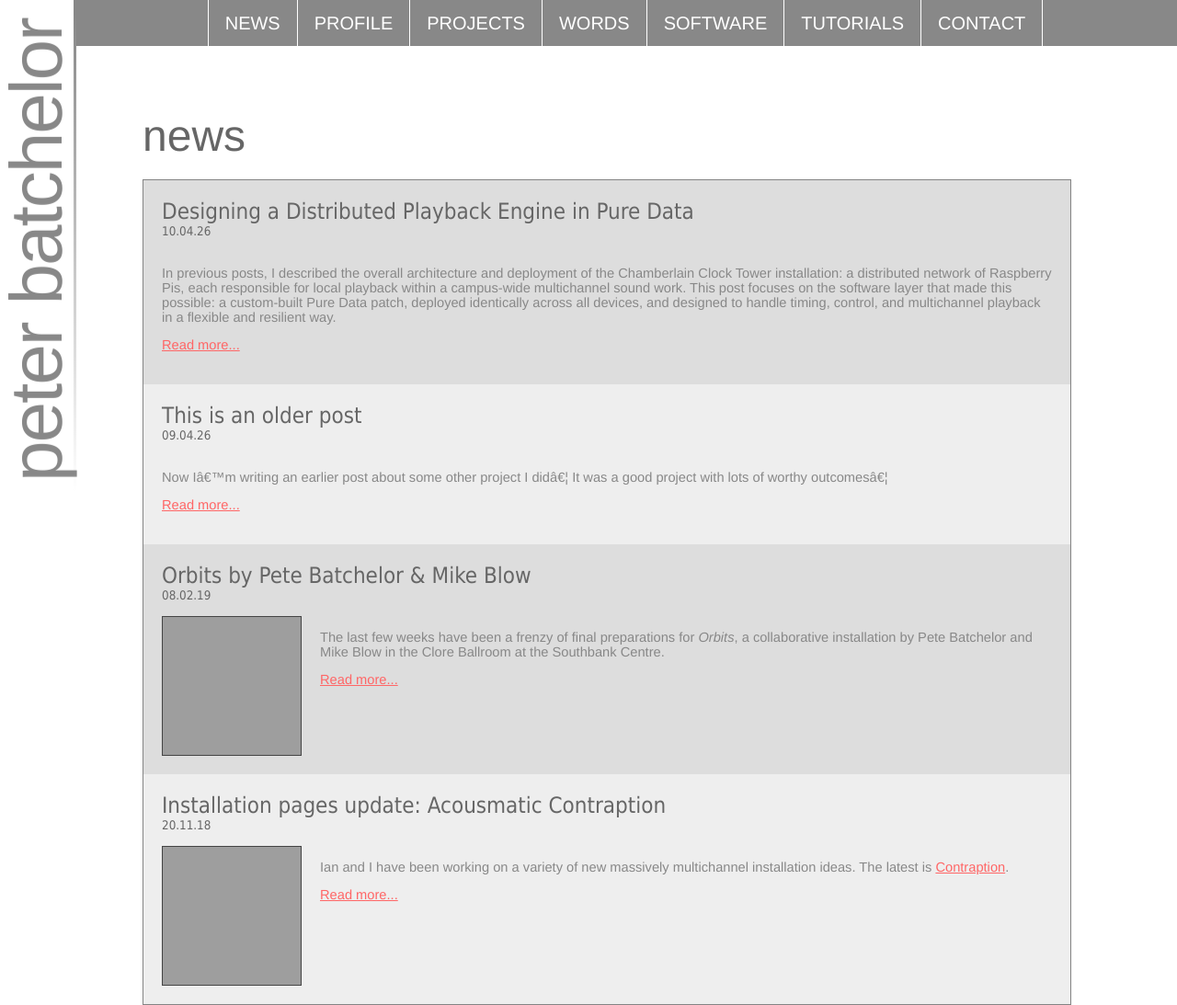
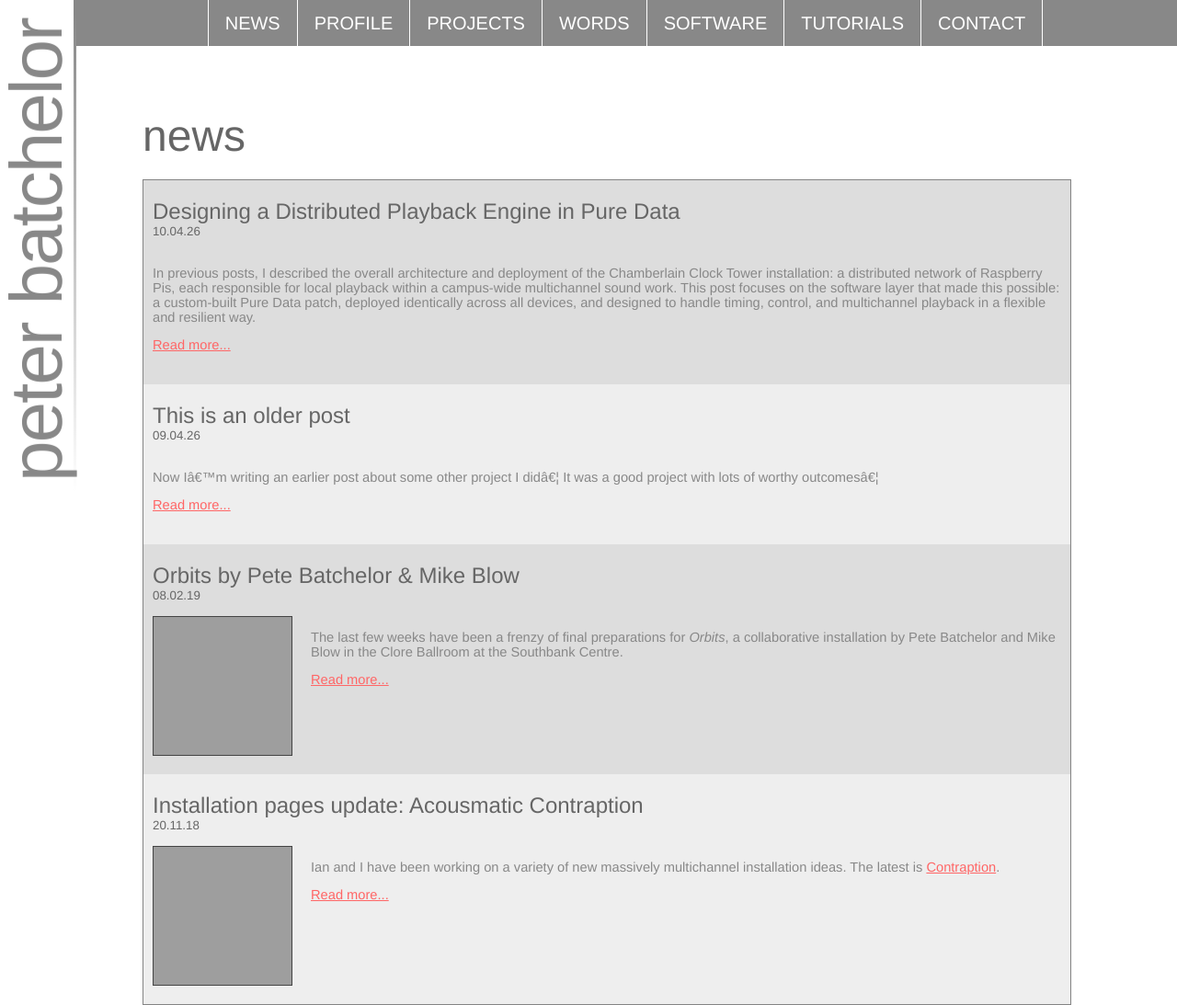
Before and after one commit to acousma74/peterbatchelor, a Jekyll site: the page built from index.md, in a window 1280 px wide. Shown: the whole page at 92% size. Built offline with Jekyll 4.4.1, drawn with Linux system fonts in a browser that asks for light colours; grey boxes are pictures that could not be loaded.

Commit message:
news formatting

```diff
--- a/assets/css/peteStyles.css
+++ b/assets/css/peteStyles.css
@@ -267,14 +267,16 @@ table.news {
 
 tr.news:nth-child(even) {background-color: #EEEEEE;}
 tr.news:nth-child(odd) {background-color: #DDDDDD;}
-td.news			{padding: 20px;
+td.news			{padding: 20px 10px; /* 20px top/bottom, 10px left/right */
+                vertical-align: top; /* Positions content at the top of the cell */
+                text-align: left;    /* Ensures content is to the left */
 				}
-h1.news			{font-family: Tahoma, Verdana, Arial, sans-serif;
+h1.news			{font-family: Helvetica, Arial, sans-serif;
 				font-weight: normal;
 				font-size: 18pt;
 				margin: 0 0 0 0;
 				}
-h2.newsDate		{font-family: Tahoma, Verdana, Arial, sans-serif;
+h2.newsDate		{font-family: Helvetica, Arial, sans-serif;
 				font-weight: normal;
 				font-size: 10pt;
 				margin: 0 0 0 0;
```
